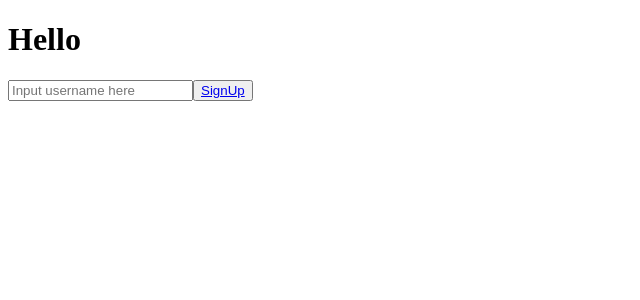
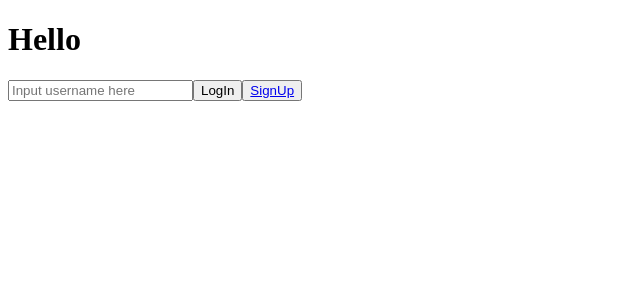
Before and after one commit to sonrisacc/ChatterBox, a React app: page / in a window 1280 px wide. Shown: the top 300 px of the page, without its empty margins (0-640 px from the left). Built offline with nearby package versions, Linux system fonts and the light colour scheme; no server answers.

Commit message:
Init redux with stateful component

```diff
--- a/src/components/Landing.jsx
+++ b/src/components/Landing.jsx
@@ -1,42 +1,51 @@
-// import React, { Component } from 'react';
-import React from 'react';
+import React, { Component } from 'react';
+// import React from 'react';
 import { connect } from 'react-redux';
 import { Link } from 'react-router-dom';
 import { setLoginUserName } from '../actions/actionCreators';
 
-const Landing = props => (
-  // state = {
-  //   userNameInput: ''
-  // };
+class Landing extends Component {
+  state = {
+    userNameInput: ''
+  };
 
   // handleSubmit = event => {
   //   console.log('searched', props.loginUsername);
   //   event.preventDefault();
   // };
   //
-  // handleChange = event => {
-  //   this.setState({ userNameInput: event.target.value });
-  // };
-
+  handleChange = event => {
+    this.setState({ userNameInput: event.target.value });
+  };
+  render() {
+    return (
       <div className="landing">
-    <h1>Hello {props.loginUsername}</h1>
+        <h1>Hello {this.props.loginUsername}</h1>
 
         <input
           type="text"
           placeholder="Input username here"
-      onChange={props.handleLoginUserNameChange}
+          onChange={this.handleChange}
         />
-    {/* <button onClick={this.handleSubmit}>LogIn</button> */}
+        <button
+          onClick={() =>
+            this.props.handleLoginUserNameChange(this.state.userNameInput)
+          }
+        >
+          LogIn
+        </button>
         <button>
           <Link to="/signUp"> SignUp </Link>
         </button>
       </div>
     );
+  }
+}
 
 const mapStateToProps = state => ({ loginUsername: state.loginUsername });
 const mapDispatchToProps = dispatch => ({
-  handleLoginUserNameChange(event) {
-    dispatch(setLoginUserName(event.target.value));
+  handleLoginUserNameChange(username) {
+    dispatch(setLoginUserName(username));
   }
 });
 
```
Lines whose indentation alone changed are shown as unchanged.
